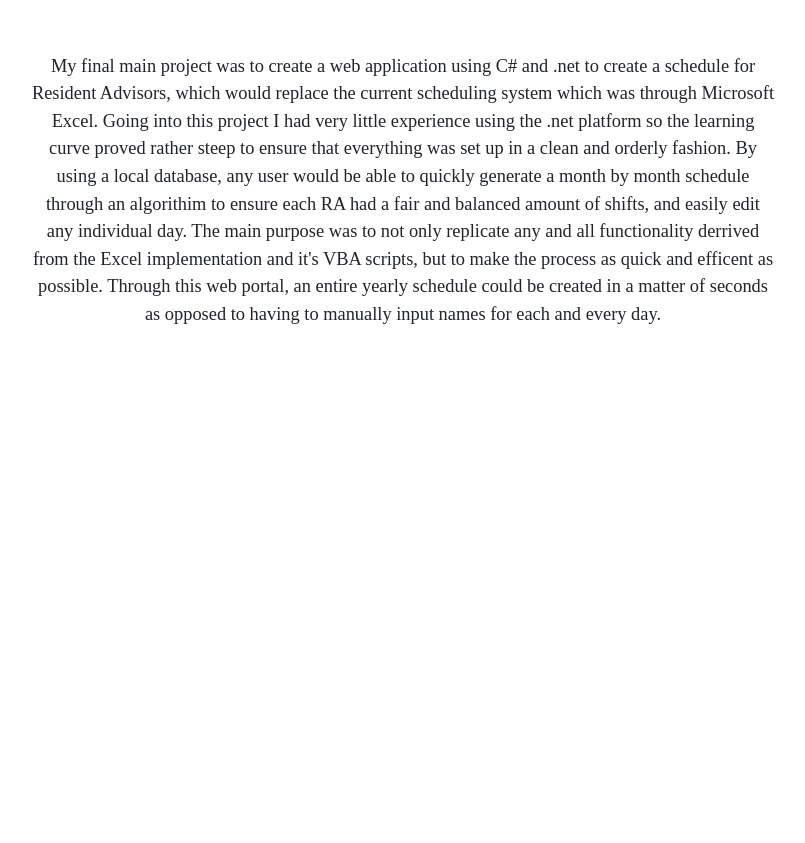
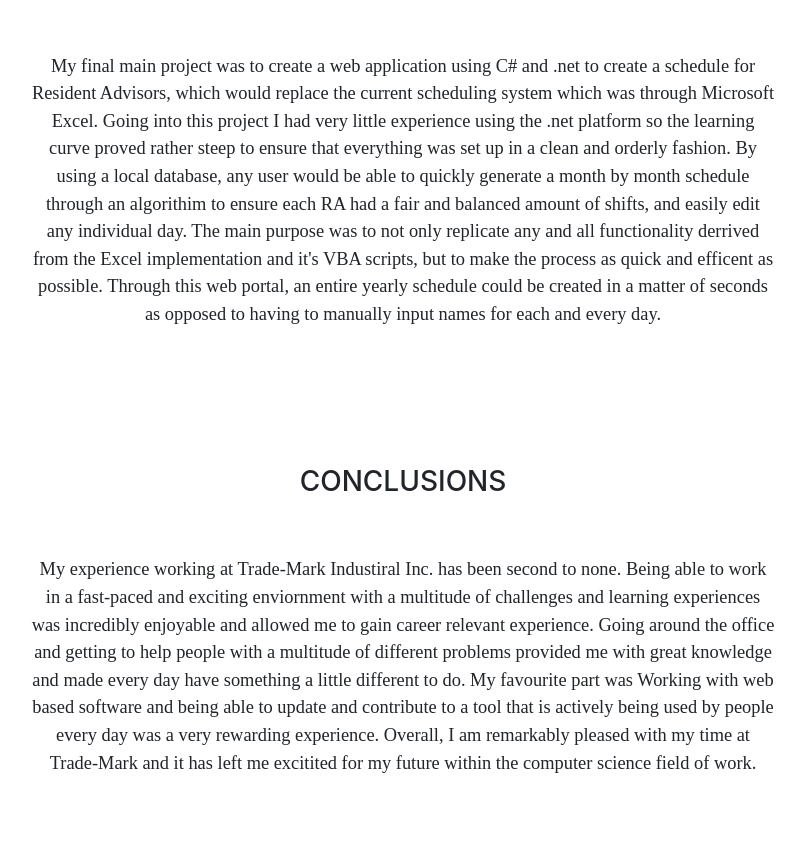
Before and after one commit to John-Morr-issey/F24-WorkTerm, a plain HTML site: page S24-WorkTerm/Index.html in a window 1280 px wide. Shown: the part 5594-6437 px from the top of the page, without its empty margins (237-1042 px from the left). Before the commit the page ends 5989 px from the top, so only its background shows below. Drawn offline with nearby package versions, Linux system fonts and the light colour scheme; files that its build step writes are made by us from their sources; files whose address does not match are found by name.

Commit message:
Update Index.html

```diff
--- a/S24-WorkTerm/Index.html
+++ b/S24-WorkTerm/Index.html
@@ -230,6 +230,24 @@
         <div class="col-sm-2"></div>
         <!--End of Job Description-->
       </div>
+      <div class="row">
+        <div class="col-sm-12" style="padding: 35px"></div>
+        <div class="col-sm-12">
+          <h3>CONCLUSIONS</h3>
+        </div>
+        <div class="col-sm-2"></div>
+        <div class="col-sm-8">
+          <p class="pA" style="padding: 50px;">My experience working at Trade-Mark Industiral Inc. has been second to none. Being able to work in a fast-paced and
+exciting enviornment with a multitude of challenges and learning experiences was incredibly enjoyable and allowed me
+to gain career relevant experience. Going around the office and getting to help people with a multitude of different problems
+provided me with great knowledge and made every day have something a little different to do.
+My favourite part was Working with web based software and being able to update and contribute to a tool
+that is actively being used by people every day was a very rewarding experience. Overall, I am remarkably pleased with
+my time at Trade-Mark and it has left me excitited for my future within the computer science field of work.</p>
+        </div>
+        <div class="col-sm-2"></div>
+        <!--END of CONCLUSION-->
+      </div>
     </div>
       <!--END of Container-->
   </body>
```
